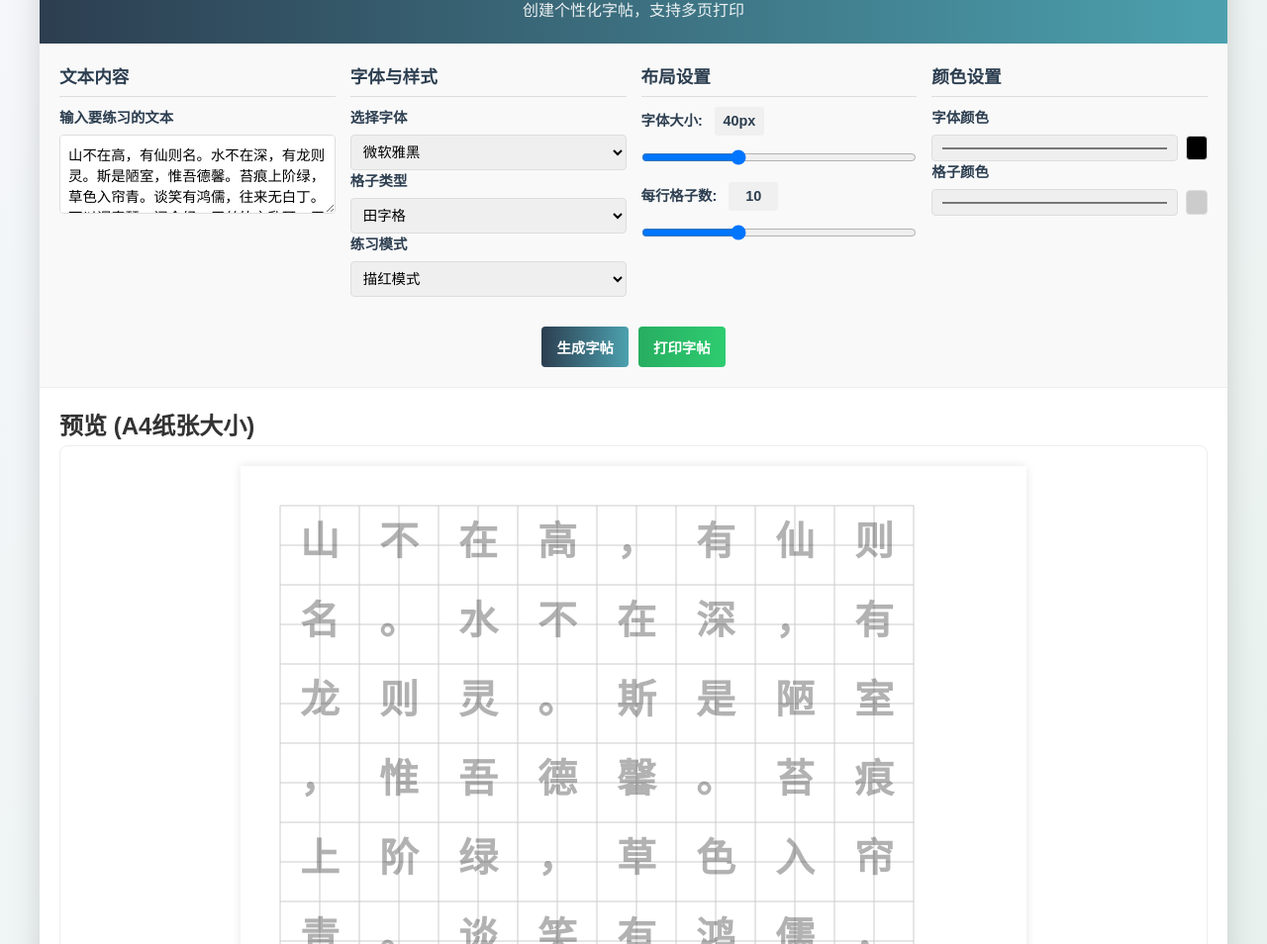
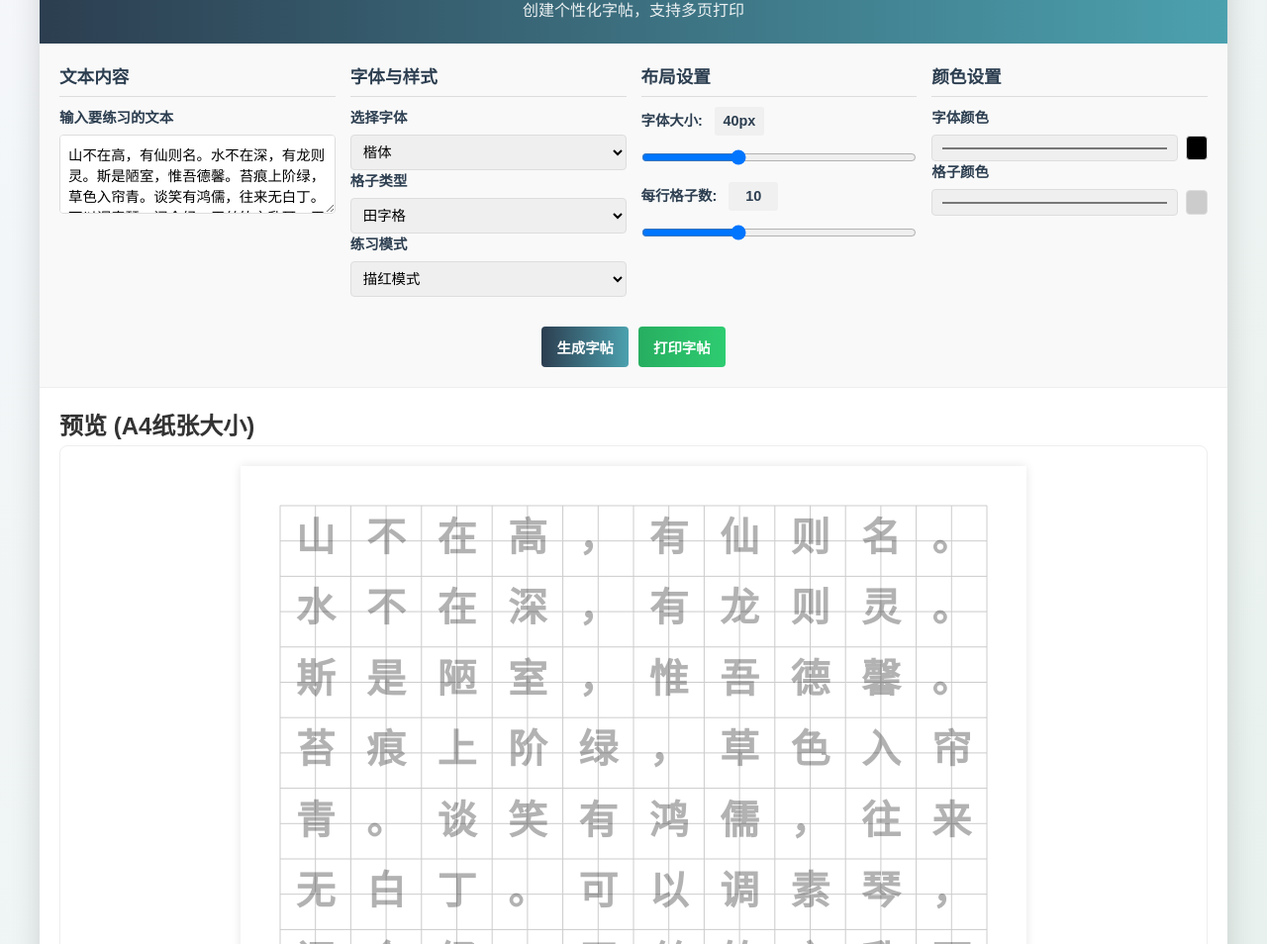
Before and after one commit to veriyoung/veriyoung, a plain HTML site: page index.html in a window 1280 px wide. Shown: the part 98-1052 px from the top of the page at 99% size. Drawn offline with Linux system fonts and the light colour scheme.

Commit message:
Update index.html

```diff
--- a/index.html
+++ b/index.html
@@ -3,7 +3,7 @@
 <head>
     <meta charset="UTF-8">
     <meta name="viewport" content="width=device-width, initial-scale=1.0">
-    <title>字帖生成工具 - 多页打印修复版</title>
+    <title>字帖生成工具 - 修复版</title>
     <style>
         * {
             box-sizing: border-box;
@@ -288,7 +288,7 @@
 <body>
     <div class="container">
         <header>
-            <h1>字帖生成工具 - 多页打印修复版</h1>
+            <h1>字帖生成工具 - 修复版</h1>
             <p class="subtitle">创建个性化字帖，支持多页打印</p>
         </header>
 
@@ -306,9 +306,9 @@
                     <select id="font-family">
                         <option value="SimSun">宋体</option>
                         <option value="SimHei">黑体</option>
-                        <option value="KaiTi">楷体</option>
+                        <option value="KaiTi" selected>楷体</option>
                         <option value="FangSong">仿宋</option>
-                        <option value="Microsoft YaHei" selected>微软雅黑</option>
+                        <option value="Microsoft YaHei">微软雅黑</option>
                     </select>
 
                     <label for="grid-type">格子类型</label>
@@ -380,7 +380,7 @@
         </div>
 
         <footer>
-            <p>© 2023 字帖生成工具 | 支持多页打印 | 响应式设计</p>
+            <p>© 2025 字帖生成工具 | 支持多页打印 | 响应式设计</p>
         </footer>
     </div>
 
@@ -555,22 +555,20 @@
                 const selectedGridType = gridType.value;
                 const selectedPracticeMode = practiceMode.value;
                 const size = parseInt(fontSize.value);
-                const gridsRow = parseInt(gridsPerRow.value);
+                const gridsRow = parseInt(gridsPerRow.value); // 用户设置的每行格子数
                 const fColor = fontColor.value;
                 const gColor = gridColor.value;
 
-                // 计算格子大小
-                const gridSize = size * 2;
+                // 计算格子大小 - 根据用户设置的每行格子数和A4宽度计算
+                const availableWidth = A4_WIDTH - (PAGE_MARGIN * 2);
+                const gridSize = availableWidth / gridsRow;
 
-                // 计算每页可容纳的行数和列数
-                const availableWidth = A4_WIDTH - (PAGE_MARGIN * 2);
+                // 计算每页可容纳的行数
                 const availableHeight = A4_HEIGHT - (PAGE_MARGIN * 2);
-
-                const cols = Math.floor(availableWidth / gridSize);
                 const rows = Math.floor(availableHeight / gridSize);
 
                 // 计算总页数
-                const charsPerPage = cols * rows;
+                const charsPerPage = gridsRow * rows;
                 totalPages = Math.ceil(text.length / charsPerPage);
 
                 // 重置页面数据
@@ -589,7 +587,7 @@
 
                     pagesData.push({
                         text: pageText,
-                        cols: cols,
+                        cols: gridsRow, // 使用用户设置的每行格子数
                         rows: rows,
                         gridSize: gridSize,
                         font: selectedFont,
@@ -714,7 +712,10 @@
 
             // 绘制描红文字
             function drawTraceText(ctx, text, gridSize, cols, size, color, font) {
-                ctx.font = `bold ${size}px ${font}`;
+                // 确保字体大小不超过格子大小的80%
+                const actualFontSize = Math.min(size, gridSize * 0.8);
+
+                ctx.font = `bold ${actualFontSize}px ${font}`;
                 ctx.fillStyle = color;
                 ctx.textAlign = 'center';
                 ctx.textBaseline = 'middle';
@@ -739,7 +740,10 @@
 
             // 绘制文章模式文字
             function drawArticleText(ctx, text, gridSize, cols, size, color, font) {
-                ctx.font = `${size}px ${font}`;
+                // 确保字体大小不超过格子大小的80%
+                const actualFontSize = Math.min(size, gridSize * 0.8);
+
+                ctx.font = `${actualFontSize}px ${font}`;
                 ctx.fillStyle = color;
                 ctx.textAlign = 'center';
                 ctx.textBaseline = 'middle';
```
